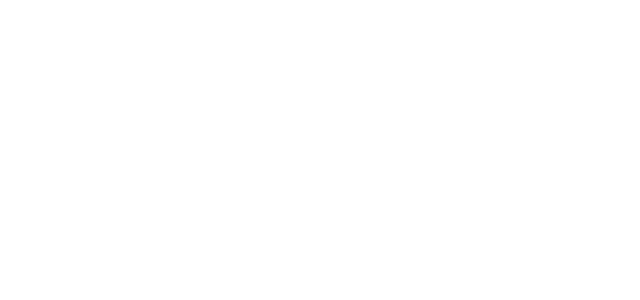
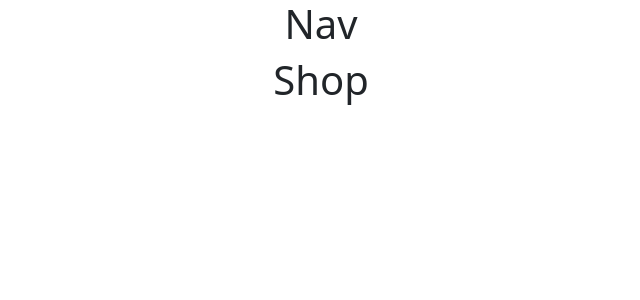
Before and after one commit to shabanzadeh/online_shop, a React (Create React App) app: page / in a window 1280 px wide. Shown: the top 300 px of the page, without its empty margins (319-959 px from the left). Built offline with nearby package versions, Linux system fonts and the light colour scheme.

Commit message:
added components in router

```diff
--- a/src/App.js
+++ b/src/App.js
@@ -2,13 +2,17 @@
 import './App.css';
 import 'bootstrap/dist/css/bootstrap.min.css'
 import { BrowserRouter as Router, Route, Routes } from 'react-router-dom';
+import Shop from './pages/shop/shop';
+import Cart from './pages/cart/cart';
+import Nav from './components/nav'
 function App() {
   return (
     <div className="App">
       <Router>
+        <Nav />
         <Routes>
-          <Route path="/"/>
-          <Route path="/cart"/>
+          <Route path="/" element={<Shop />}/>
+          <Route path="/cart" element={<Cart />}/>
 
 
         </Routes>
--- a/src/components/nav.js
+++ b/src/components/nav.js
@@ -0,0 +1,8 @@
+const Nav =()=>{
+    return(
+        <h1>Nav</h1>
+    )
+
+}
+
+export default Nav;
--- a/src/pages/cart/cart.jsx
+++ b/src/pages/cart/cart.jsx
@@ -0,0 +1,8 @@
+const Card =()=>{
+    return(
+        <h1>Card</h1>
+    )
+
+}
+
+export default Card;
--- a/src/pages/shop/shop.jsx
+++ b/src/pages/shop/shop.jsx
@@ -0,0 +1,8 @@
+const Shop =()=>{
+    return(
+        <h1>Shop</h1>
+    )
+
+}
+
+export default Shop;
```
